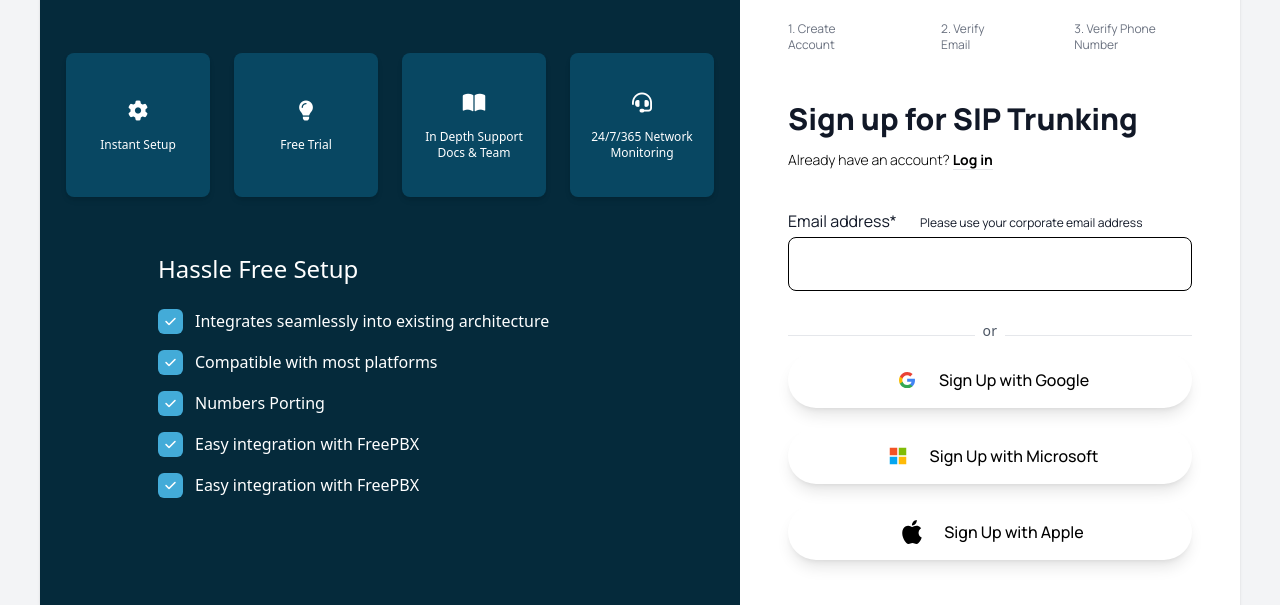
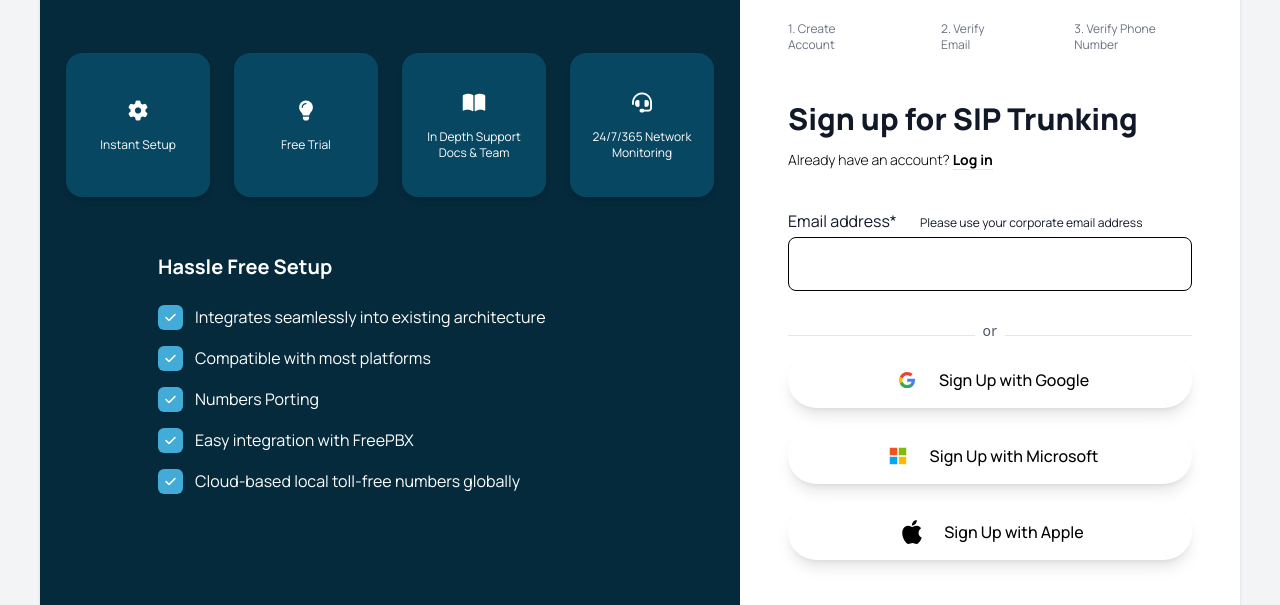
Before and after one commit to tejassdesh07/Sip_truncking, a website: page public/index.html in a window 1280 px wide. Shown: the part 171-776 px from the top of the page. Drawn offline with nearby package versions, Linux system fonts and the light colour scheme.

Commit message:
Updated html

```diff
--- a/package.json
+++ b/package.json
@@ -3,9 +3,7 @@
     "dotenv": "^16.4.5",
     "express": "^4.19.2",
     "firebase": "^10.13.0",
-    "firebase-admin": "^12.3.1",
-    "it": "^1.1.1"
-  },
+    "firebase-admin": "^12.3.1"  },
   "name": "sip-truncking",
   "version": "1.0.0",
   "main": "index.js",
--- a/public/index.html
+++ b/public/index.html
@@ -68,6 +68,7 @@
           });
         });
       </script>
+
     <script>
         tailwind.config = {
           theme: {
@@ -85,9 +86,6 @@
           }
         }
       </script>
-
-        <!-- <script type="module" src="auth.js" defer></script> -->
-
 </head>
 <body>
 
@@ -102,26 +100,26 @@
                 </div>
 
                 <!-- Content Padding to Avoid Overlap -->
-                <div class="pt-24 w-full flex flex-col items-center mt-16">
+                <div class="pt-24 w-full flex flex-col items-center mt-16 font-manrope ">
                     <!-- Existing Boxes in Row -->
                     <div class="flex flex-row justify-center items-center gap-6 mb-8">
                         <!-- Settings Icon -->
-                        <div class="flex flex-col items-center justify-center w-36 h-36 p-4 rounded-lg shadow-md text-center" style="background-color: #084762;">
+                        <div class="flex flex-col items-center justify-center w-36 h-36 p-4 rounded-2xl shadow-md text-center" style="background-color: #084762;">
                             <i class="fa-solid fa-gear text-white text-xl"></i>
                             <p class="mt-3 text-white text-xs">Instant Setup</p>
                         </div>
                         <!-- Support Icon -->
-                        <div class="flex flex-col items-center justify-center w-36 h-36 p-4 rounded-lg shadow-md text-center" style="background-color: #084762;">
+                        <div class="flex flex-col items-center justify-center w-36 h-36 p-4 rounded-2xl shadow-md text-center" style="background-color: #084762;">
                             <i class="fa-solid fa-lightbulb text-white text-xl"></i>
                             <p class="mt-3 text-white text-xs">Free Trial</p>
                         </div>
                         <!-- Documentation Icon -->
-                        <div class="flex flex-col items-center justify-center w-36 h-36 p-4 rounded-lg shadow-md text-center" style="background-color: #084762;">
+                        <div class="flex flex-col items-center justify-center w-36 h-36 p-4 rounded-2xl shadow-md text-center" style="background-color: #084762;">
                             <i class="fa-solid fa-book-open text-white text-xl"></i>
                             <p class="mt-3 text-white text-xs">In Depth Support Docs & Team</p>
                         </div>
                         <!-- Network Monitoring Icon -->
-                        <div class="flex flex-col items-center justify-center w-36 h-36 p-4 rounded-lg shadow-md text-center" style="background-color: #084762;">
+                        <div class="flex flex-col items-center justify-center w-36 h-36 p-4 rounded-2xl shadow-md text-center" style="background-color: #084762;">
                             <i class="fa-solid fa-headset text-white text-xl"></i>
                             <p class="mt-3 text-white text-xs">24/7/365 Network Monitoring</p>
                         </div>
@@ -129,32 +127,32 @@
 
                     <!-- Hassle-Free Section -->
                     <div class="flex flex-col items-start max-w-lg w-full text-white p-6 rounded-lg mb-12">
-                        <p class="text-2xl mb-6 font-size: 20px;">Hassle Free Setup</p>
+                        <p class="text-xl mb-6 font-manrope font-bold">Hassle Free Setup</p>
                         <ul class="list-none p-0 m-0 space-y-4">
                             <!-- Point 1 -->
                             <li class="flex items-start gap-3">
                                 <i class="fa-solid fa-check" style="color: #fff; display: inline-flex; align-items: center; justify-content: center; width: 25px; height: 25px; border-radius: 6px; background-color: #43abd8; font-size: 12px;"></i> <!-- Reduced font size -->
-                                <span>Integrates seamlessly into existing architecture</span>
+                                <span class="font-manrope font-normal font-lg">Integrates seamlessly into existing architecture</span>
                             </li>
                             <!-- Point 2 -->
                             <li class="flex items-start gap-3">
                                 <i class="fa-solid fa-check" style="color: #fff; display: inline-flex; align-items: center; justify-content: center; width: 25px; height: 25px; border-radius: 6px; background-color: #43abd8; font-size: 12px;"></i> <!-- Reduced font size -->
-                                <span>Compatible with most platforms</span>
+                                <span class="font-manrope font-normal font-lg">Compatible with most platforms</span>
                             </li>
                             <!-- Point 3 -->
                             <li class="flex items-start gap-3">
                                 <i class="fa-solid fa-check" style="color: #fff; display: inline-flex; align-items: center; justify-content: center; width: 25px; height: 25px; border-radius: 6px; background-color: #43abd8; font-size: 12px;"></i> <!-- Reduced font size -->
-                                <span>Numbers Porting</span>
+                                <span class="font-manrope font-normal font-lg">Numbers Porting</span>
                             </li>
                             <!-- Point 4 -->
                             <li class="flex items-start gap-3">
                                 <i class="fa-solid fa-check" style="color: #fff; display: inline-flex; align-items: center; justify-content: center; width: 25px; height: 25px; border-radius: 6px; background-color: #43abd8; font-size: 12px;"></i> <!-- Reduced font size -->
-                                <span>Easy integration with FreePBX</span>
+                                <span class="font-manrope font-normal font-lg">Easy integration with FreePBX</span>
                             </li>
                             <!-- Point 5 -->
                             <li class="flex items-start gap-3">
                                 <i class="fa-solid fa-check" style="color: #fff; display: inline-flex; align-items: center; justify-content: center; width: 25px; height: 25px; border-radius: 6px; background-color: #43abd8; font-size: 12px;"></i> <!-- Reduced font size -->
-                                <span>Easy integration with FreePBX</span>
+                                <span class="font-manrope font-normal font-lg">Cloud-based local toll-free numbers globally</span>
                             </li>
                         </ul>
                     </div>
@@ -163,7 +161,7 @@
 
                 <!-- Trusted By Section -->
                 <div class="absolute bottom-0 left-0 w-full bg-black text-center py-6">
-                    <p class="text-white text-lg mb-4">TRUSTED BY</p>
+                    <p class="text-white text-lg mb-4 font-manrope font-bold text-base">TRUSTED BY</p>
                     <img src="./footer.png" alt="Trusted By" class="mx-auto max-w-28rem">
                 </div>
             </div>
@@ -264,7 +262,7 @@
                             </div>
                             <div class="flex flex-col items-center font-manrope">
                                 <button
-                                id="login" class="w-full  font-medium shadow-lg rounded-full py-3 bg-white text-black flex items-center justify-center transition-all duration-300 ease-in-out focus:outline-none hover:shadow focus:shadow-lg focus:shadow-outline">
+                                   id="login" class="w-full  font-medium shadow-lg rounded-full py-3 bg-white text-black flex items-center justify-center transition-all duration-300 ease-in-out focus:outline-none hover:shadow focus:shadow-lg focus:shadow-outline">
                                     <div class="bg-white p-2 rounded-full">
                                         <svg class="w-4" viewBox="0 0 533.5 544.3">
                                             <path
```
